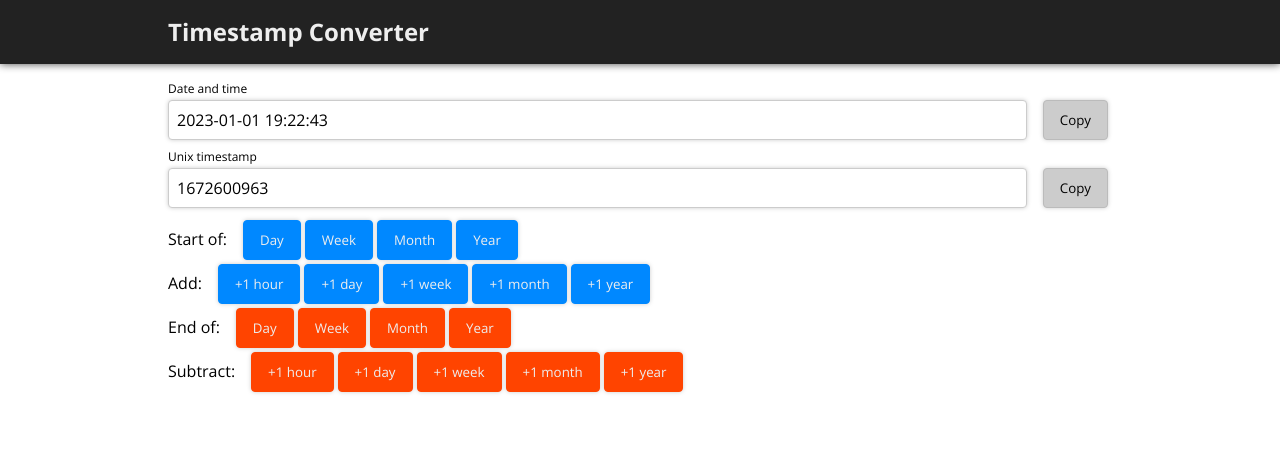
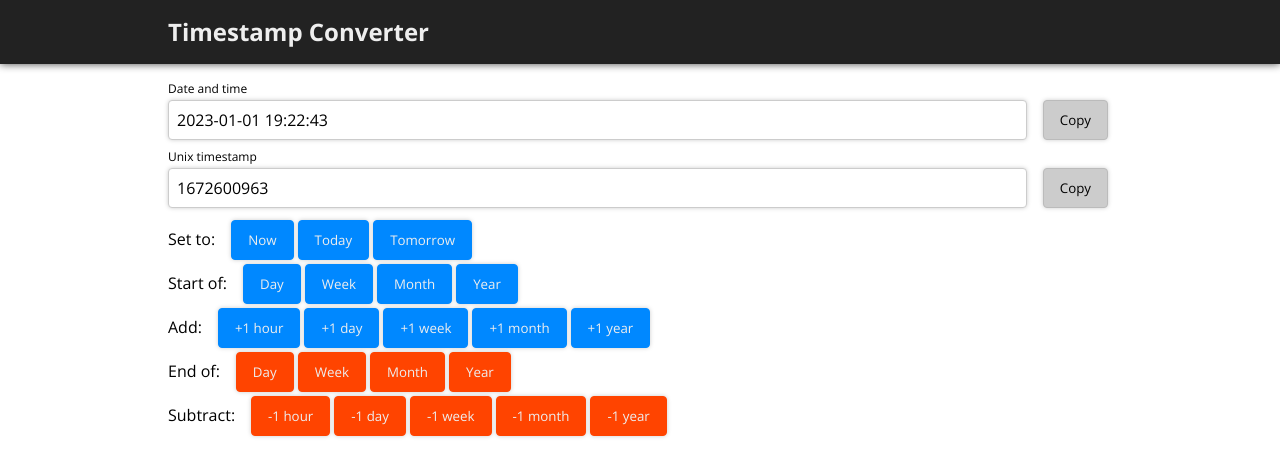
Before and after one commit to NiklasHassdal/timestamp-converter, a Vue app: page / in a window 1280 px wide. Shown: the top 476 px of the page. Built offline with nearby package versions, Linux system fonts and the light colour scheme.

Commit message:
Added 'Set to' options

```diff
--- a/src/App.vue
+++ b/src/App.vue
@@ -67,6 +67,12 @@ function copyUnixTimestamp() {
       </div>
     </div>
     <div>
+      <span style="line-height: 2.5rem; margin-right: 1rem;">Set to:</span>
+      <TcButton @click="setMoment(moment())">Now</TcButton>
+      <TcButton @click="setMoment(moment().startOf('day'))">Today</TcButton>
+      <TcButton @click="setMoment(moment().startOf('day').add(1, 'day'))">Tomorrow</TcButton>
+    </div>
+    <div>
       <span style="line-height: 2.5rem; margin-right: 1rem;">Start of:</span>
       <TcButton @click="setMoment(getMoment().startOf('day'))">Day</TcButton>
       <TcButton @click="setMoment(getMoment().startOf('isoWeek'))">Week</TcButton>
@@ -90,11 +96,11 @@ function copyUnixTimestamp() {
     </div>
     <div>
       <span style="line-height: 2.5rem; margin-right: 1rem;">Subtract:</span>
-      <TcButton kind="secondary" @click="setMoment(getMoment().subtract(1, 'hour'))">+1 hour</TcButton>
-      <TcButton kind="secondary" @click="setMoment(getMoment().subtract(1, 'day'))">+1 day</TcButton>
-      <TcButton kind="secondary" @click="setMoment(getMoment().subtract(1, 'week'))">+1 week</TcButton>
-      <TcButton kind="secondary" @click="setMoment(getMoment().subtract(1, 'month'))">+1 month</TcButton>
-      <TcButton kind="secondary" @click="setMoment(getMoment().subtract(1, 'year'))">+1 year</TcButton>
+      <TcButton kind="secondary" @click="setMoment(getMoment().subtract(1, 'hour'))">-1 hour</TcButton>
+      <TcButton kind="secondary" @click="setMoment(getMoment().subtract(1, 'day'))">-1 day</TcButton>
+      <TcButton kind="secondary" @click="setMoment(getMoment().subtract(1, 'week'))">-1 week</TcButton>
+      <TcButton kind="secondary" @click="setMoment(getMoment().subtract(1, 'month'))">-1 month</TcButton>
+      <TcButton kind="secondary" @click="setMoment(getMoment().subtract(1, 'year'))">-1 year</TcButton>
     </div>
   </TcContainer>
 </template>
```
